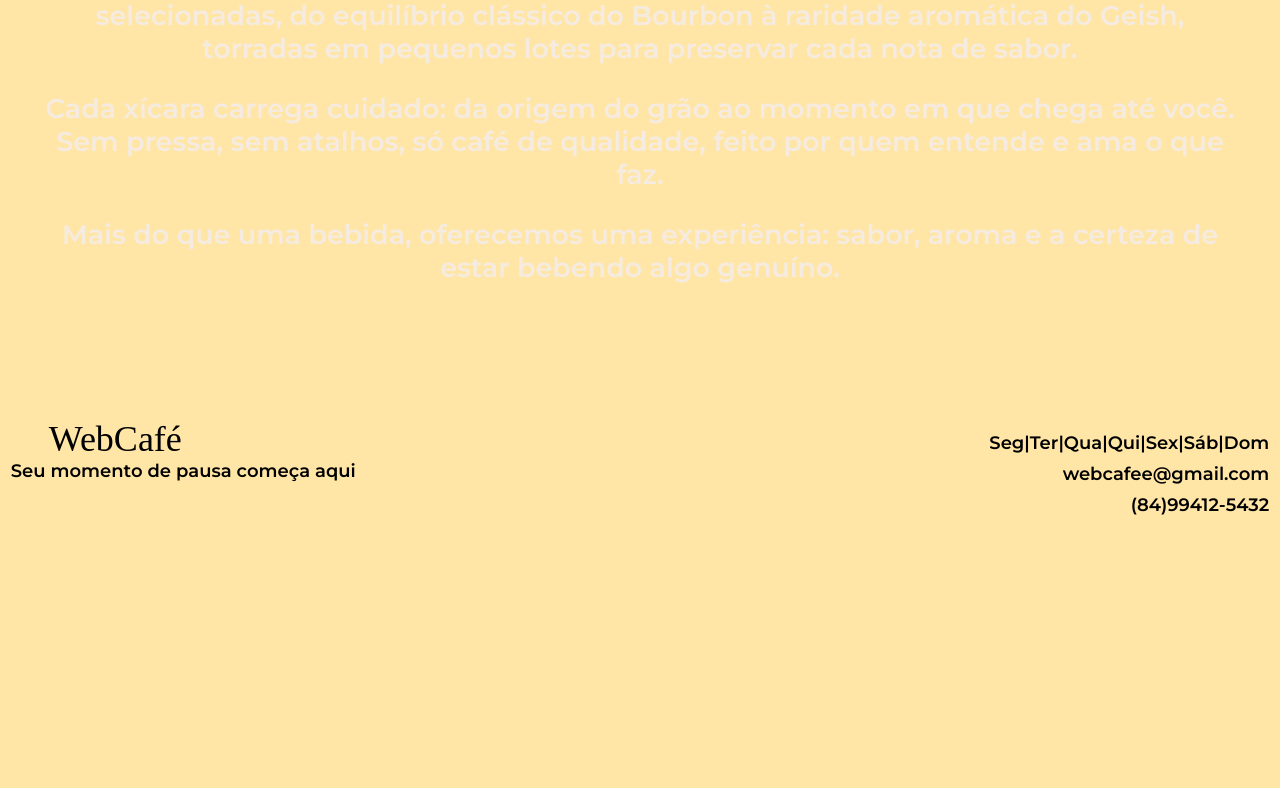
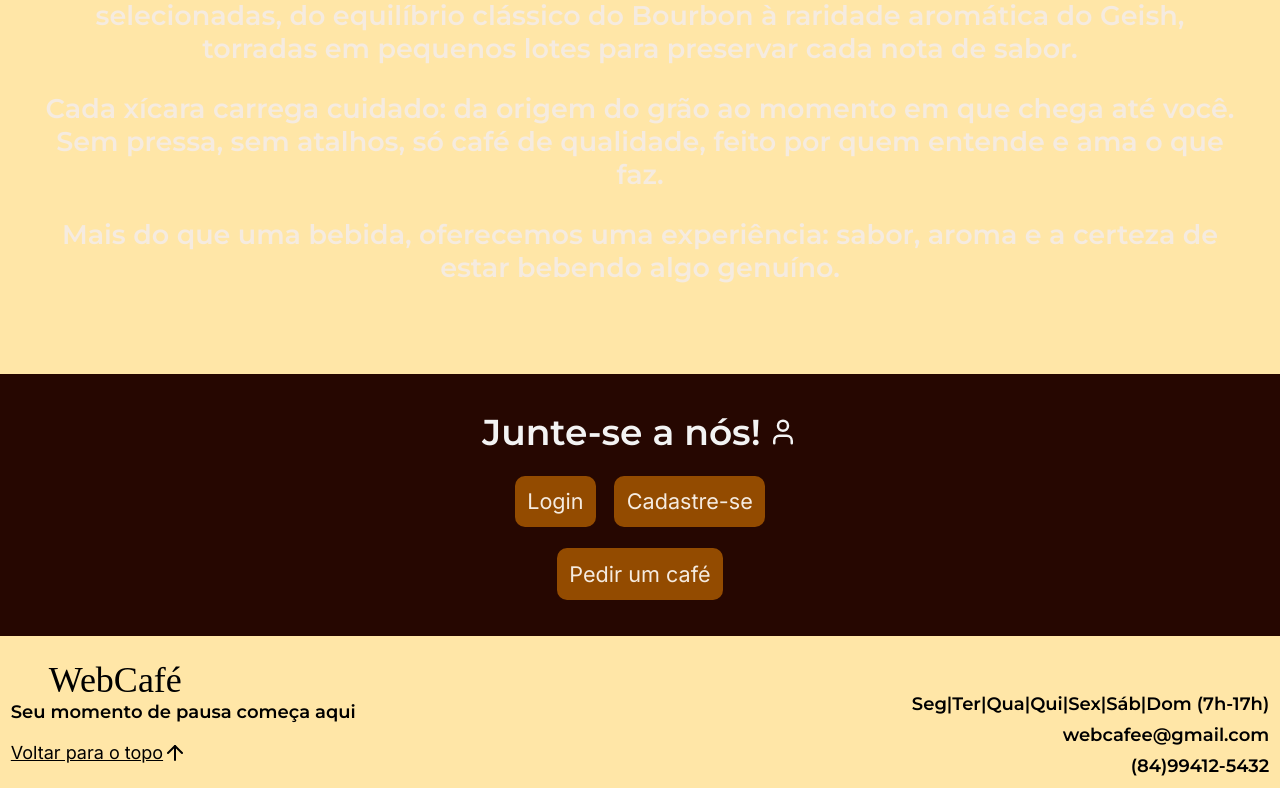
Before and after one commit to Leandro-Antony/WebCafe, a React (Vite) app: page / in a window 1280 px wide. Shown: the part 1285-2073 px from the top of the page. Before the commit the page ends 1812 px from the top, so only its background shows below. Built offline with nearby package versions, Linux system fonts and the light colour scheme; some icons are missing; a web font is replaced by a local one.

Commit message:
add: page changing (useNavigate), scrollUp button (Footer)

```diff
--- a/src/App.jsx
+++ b/src/App.jsx
@@ -1,5 +1,6 @@
 import { Routes, Route } from "react-router-dom";
-import { Home } from "./pages/home.jsx";
+import { Home } from "./pages/Home.jsx";
+import { LogSign } from "./pages/logSign.jsx";
 
 import "./global/styles.css"
 
@@ -9,6 +10,7 @@ function App() {
     <>
     <Routes>
       <Route path="/" element={<Home />}></Route>
+      <Route path="/logsign" element={<LogSign />}></Route>
     </Routes>
     </>
 
--- a/src/components/Footer.jsx
+++ b/src/components/Footer.jsx
@@ -1,16 +1,23 @@
-import { Coffee, Search } from "lucide-react";
+import { Coffee, Search, ArrowUp } from "lucide-react";
 import { HugeiconsIcon } from '@hugeicons/react'
 import { Instagram, SeatSelectorFreeIcons, WhatsappIcon, CoffeeBeansIcon, MailAtSign01Icon } from '@hugeicons/core-free-icons'
 
 import styles from "./Footer.module.css"
 
 export default function Footer() {
+
+    function scrollUp(e) {
+        e.preventDefault();
+        window.scrollTo({ top: 0, behavior: "smooth" });
+    }
+
     return (
         <>
         <footer className={styles.footer}>
             <div>
-            <h1><HugeiconsIcon icon={CoffeeBeansIcon} size={38} /> WebCafé</h1>
-            <p>Seu momento de pausa começa aqui</p>
+                <h1><HugeiconsIcon icon={CoffeeBeansIcon} size={38} /> WebCafé</h1>
+                <p>Seu momento de pausa começa aqui</p>
+                <a href="" onClick={scrollUp} className={styles.goUp}>Voltar para o topo <ArrowUp /></a>
             </div>
 
             <div className={styles.rightSide}>
@@ -28,7 +35,7 @@ export default function Footer() {
                     </a>
 
                 </div>
-                <p>Seg|Ter|Qua|Qui|Sex|Sáb|Dom</p>
+                <p>Seg|Ter|Qua|Qui|Sex|Sáb|Dom (7h-17h)</p>
                 <p>webcafee@gmail.com</p>
                 <p>(84)99412-5432</p>
             </div>
--- a/src/components/Footer.module.css
+++ b/src/components/Footer.module.css
@@ -27,6 +27,13 @@
     gap: .5rem;
 }
 
+.goUp {
+    margin-top: 1rem;
+    color: #000;
+    display: flex;
+    align-items: center;
+}
+
 .icons {
     display: flex;
     align-items: center;
--- a/src/components/Header.jsx
+++ b/src/components/Header.jsx
@@ -1,24 +1,28 @@
-import { useState } from "react"
+import { useState } from "react";
+import { useNavigate } from "react-router-dom";
 
 import styles from "./Header.module.css";
 import { Coffee, Search } from "lucide-react";
-import { HugeiconsIcon } from '@hugeicons/react'
-import { Instagram, SeatSelectorFreeIcons, WhatsappIcon, CoffeeBeansIcon } from '@hugeicons/core-free-icons'
+import { HugeiconsIcon } from '@hugeicons/react';
+import { Instagram, SeatSelectorFreeIcons, WhatsappIcon, CoffeeBeansIcon } from '@hugeicons/core-free-icons';
 
 export default function Header() {
 
     const [search, setSearch] = useState("");
+    const navigate = useNavigate();
 
     return (
     <>
     <header className={styles.header}>
-        <h1 className={styles.title}><HugeiconsIcon icon={CoffeeBeansIcon} size={38} /> WebCafé</h1>
+
+        <h1 className={styles.title}> <button onClick={() => navigate("/")} className={styles.homeButton}>
+            <HugeiconsIcon icon={CoffeeBeansIcon} size={38} /></button> WebCafé</h1>
         <div className={styles.section}>
-        <div className={styles.searchBar}><Search size={24} /> <input type="text" value={search} onChange={(e) => setSearch(e.target.value)} className={styles.searchInput} placeholder="Pesquisa"/></div>
+            <div className={styles.searchBar}><Search size={24} /> <input type="text" value={search} onChange={(e) => setSearch(e.target.value)} className={styles.searchInput} placeholder="Pesquisa"/></div>
 
-        <a href="https://www.instagram.com/" className={styles.a} target="_blank"><HugeiconsIcon icon={Instagram} size={34} color="currentColor" strokeWidth={1.5} /></a>
+            <a href="https://www.instagram.com/" className={styles.a} target="_blank"><HugeiconsIcon icon={Instagram} size={34} color="currentColor" strokeWidth={1.5} /></a>
 
-        <a href="" className={styles.a} target="_blank"><HugeiconsIcon icon={WhatsappIcon} size={30} color="currentColor" strokeWidth={1.5} /></a>
+            <a href="" className={styles.a} target="_blank"><HugeiconsIcon icon={WhatsappIcon} size={30} color="currentColor" strokeWidth={1.5} /></a>
         </div>
     </header>
     </>
--- a/src/components/Header.module.css
+++ b/src/components/Header.module.css
@@ -4,6 +4,15 @@
     background-color: #361805;
     display: flex;
     justify-content: space-between;
+}
+
+.homeButton {
+    background-color: inherit;
+    border: none;
+    color: #99582a;
+    &:hover {
+        cursor: pointer;
+    }
 }
 
 .title {
@@ -14,7 +23,7 @@
     color: #99582a;
     display: flex;
     align-items: center;
-    gap: 0.5rem;
+
 }
 
 .section {
--- a/src/global/styles.css
+++ b/src/global/styles.css
@@ -14,6 +14,7 @@
 
 html {
     font-size: clamp(14px, 1vw + 0.5rem, 18px);
+    scroll-behavior: smooth;
 }
 
 body {
--- a/src/pages/Home.module.css
+++ b/src/pages/Home.module.css
@@ -282,3 +282,61 @@
     font-weight: 600;
     font-style: normal;
 }
+
+.joinUs {
+    background-color: #260701;
+    display: flex;
+    flex-direction: column;
+    align-items: center;
+    justify-content: center;
+    gap: 1rem;
+    padding: 2rem;
+}
+
+.joinUs h1 {
+    color: #f3f3f3;
+    font-family: "Montserrat", system-ui, -apple-system, BlinkMacSystemFont, 'Segoe UI', Roboto, Oxygen, Ubuntu, Cantarell, 'Open Sans', 'Helvetica Neue', sans-serif;
+    font-weight: 600;
+    font-style: normal;
+    display: flex;
+    align-items: center;
+    gap: .4rem;
+}
+
+.buttons {
+    display: flex;
+    justify-content: center;
+    align-items: center;
+    gap: 1rem;
+    padding: .2rem;
+    width: fit-content;
+}
+
+.button {
+    background-color: #934b00;
+    padding: .7rem;
+    display: flex;
+    justify-content: center;
+    flex-grow: 1;
+    flex-wrap: wrap;
+    min-width: max-content;
+
+    border: none;
+    border-radius: 10px;
+
+    transition: .3s ease-in-out;
+
+    color: #f5ebe0;
+    text-decoration: none;
+    font-family: "Inter", system-ui, -apple-system, BlinkMacSystemFont, 'Segoe UI', Roboto, Oxygen, Ubuntu, Cantarell, 'Open Sans', 'Helvetica Neue', sans-serif;
+    font-size: 1.2rem;
+
+    &:hover {
+        cursor: pointer;
+        margin-right: 1rem;
+        margin-left: 1rem;
+        padding-right: 1.6rem;
+        padding-left: 1.6rem;
+        box-shadow: 4px 6px 10px rgb(0,0,0,0.5);
+    }
+}
--- a/src/pages/home.jsx
+++ b/src/pages/home.jsx
@@ -1,8 +1,13 @@
 import Header from "../components/Header.jsx";
 import Footer from "../components/Footer.jsx";
-import styles from "./Home.module.css"
+import styles from "./Home.module.css";
+import { useNavigate } from "react-router-dom";
+import { User } from "lucide-react";
 
 export function Home() {
+
+    const navigate = useNavigate();
+
     return (
         <>
         <Header />
@@ -46,6 +51,16 @@ export function Home() {
             <p>
             Mais do que uma bebida, oferecemos uma experiência: sabor, aroma e a certeza de estar bebendo algo genuíno.</p>
         </div>
+
+        <div className={styles.joinUs}>
+            <h1>Junte-se a nós! <User size={30} /></h1>
+            <div className={styles.buttons}>
+                <button onClick={() => navigate("/logsign")} className={styles.button}>Login</button>
+                <button onClick={() => navigate("/logsign")} className={styles.button}>Cadastre-se</button>
+            </div>
+
+            <button onClick={() => useNavigate("/")} className={styles.button}>Pedir um café</button>
+        </div>
         <Footer />
         </>
     )
--- /dev/null
+++ b/src/pages/logSign.jsx
@@ -0,0 +1,15 @@
+import styles from "./logSign.module.css"
+import Header from "../components/Header.jsx";
+import Footer from "../components/Footer.jsx";
+
+export function LogSign() {
+    return (
+        <>
+        <Header />
+        <div>
+            <h1>Login SignIn</h1>
+        </div>
+        <Footer />
+        </>
+    )
+}
```
Also changed, not shown: src/pages/logSign.module.css (added).
